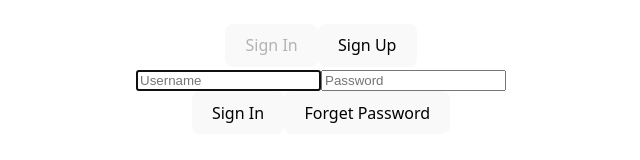
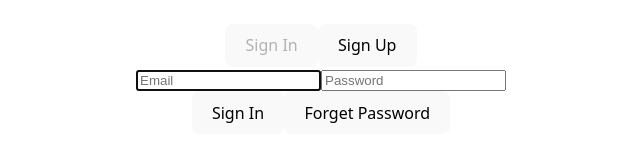
Before and after one commit to Paula1samir/Test, a React (Vite) app: page / in a window 1280 px wide. Shown: the part 329-489 px from the top of the page, without its empty margins (319-959 px from the left). Built offline with nearby package versions, Linux system fonts and the light colour scheme.

Commit message:
Update Login.jsx

```diff
--- a/src/components/Login.jsx
+++ b/src/components/Login.jsx
@@ -78,11 +78,11 @@ return (
                  </div>
                  <div className="input-container">
                      <input
-                         type="text"
+                         type="email"
                          ref={userRef}
                          value={user}
                          onChange={(e)=>setUser(e.target.value)}
-                         placeholder="Username"
+                         placeholder="Email"
                      />
                      <input
                          type="password"
```
